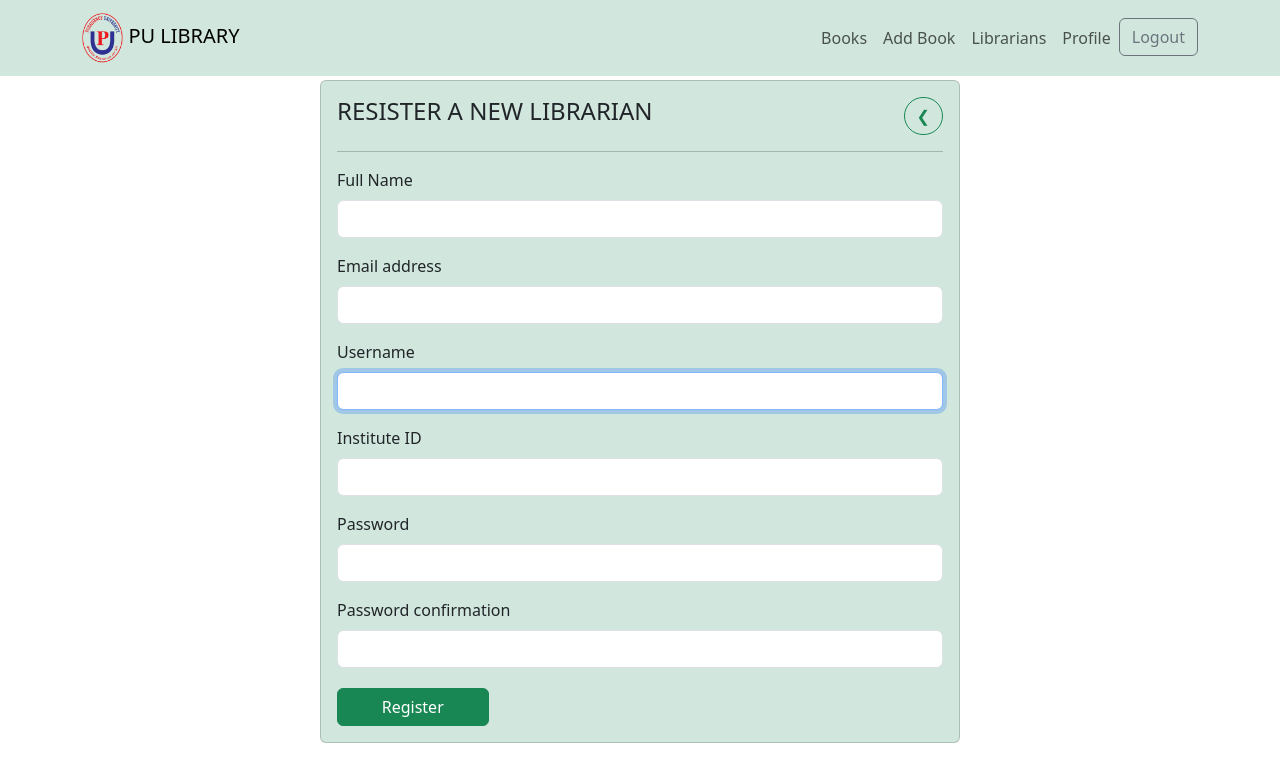
After one commit to shahidafridi-swe/libraryManagement, a Django app: page /librarians/register/ in a window 1280 px wide. The commit adds this page. Shown: the top 782 px of the page. Run offline with Django 4.2, Linux system fonts and the light colour scheme; a user stored in the database is signed in.

Commit message:
upto register user with required superuser

```diff
--- /dev/null
+++ b/librarians/forms.py
@@ -0,0 +1,24 @@
+from django import forms
+from django.contrib.auth.forms import UserCreationForm
+from django.contrib.auth.models import User
+from django.core.validators import MinLengthValidator, MaxLengthValidator, RegexValidator
+
+class CustomUserCreationForm(UserCreationForm):
+    institute_id = forms.CharField(label='Institute ID', validators=[
+        MinLengthValidator(1),
+        MaxLengthValidator(9),
+        RegexValidator(r'^[0-9]*$', 'Only numeric values are allowed.')
+    ])
+
+    class Meta(UserCreationForm.Meta):
+        model = User
+        fields = ['first_name', 'email', 'username', 'institute_id','password1', 'password2' ]
+        labels = {
+            'first_name': 'Full Name'
+        }
+
+    def __init__(self, *args, **kwargs):
+        super(CustomUserCreationForm, self).__init__(*args, **kwargs)
+
+        for name, field in self.fields.items():
+            field.widget.attrs.update({'class': 'form-control'})
--- a/librarians/signals.py
+++ b/librarians/signals.py
@@ -12,7 +12,8 @@ def createProfile(sender, instance, created, **kwargs):
             user =user,
             username = user.username,
             email = user.email,
-            name = user.first_name
+            name = user.first_name,
+            institute_id = user.institute_id,
         )
 post_save.connect(createProfile, sender=User)
 
--- /dev/null
+++ b/librarians/templates/librarians/librarian-register.html
@@ -0,0 +1,29 @@
+{% extends 'main.html' %}
+
+{% block content %}
+
+<div class="card w-50 mt-1 m-auto bg-success-subtle">
+        <div class="card-body">
+            <form method="POST" action="{% url 'register' %}">
+                <div class='d-flex justify-content-between'>
+                    <h4 class='text-uppercase '>RESISTER A NEW LIBRARIAN</h4>
+                    <a class='btn btn-outline-success rounded-pill'  href="{% url 'librarians' %}"> &#10094 </a>
+                </div>
+              <hr>
+                  {% csrf_token %}
+                  {% for field in form %}
+                      <div class="mb-3 form-group">
+                        <label for="input" class="form-label">{{field.label}}</label>
+                            {{field}}
+
+                            {% for error in field.errors %}
+                            <p class='text-danger'>{{error}}</p>
+                            {% endfor %}
+                      </div>
+                  {% endfor %}
+                  <button type="submit" class="btn btn-success mt-1 w-25">Register</button>
+            </form>
+        </div>
+    </div>
+</div>
+{% endblock content %}
--- a/librarians/urls.py
+++ b/librarians/urls.py
@@ -4,5 +4,6 @@ from . import views
 urlpatterns = [
     path('', views.librarians, name='librarians'),
     path('login/', views.loginUser, name='login'),
+    path('register/', views.registerUser, name='register'),
     path('logout/', views.logoutUser, name='logout'),
 ]
--- a/librarians/views.py
+++ b/librarians/views.py
@@ -1,9 +1,10 @@
 from django.shortcuts import redirect, render
+from django.contrib.admin.views.decorators import user_passes_test
 from django.contrib.auth import login, authenticate, logout
+from django.contrib.auth.models import User
 from django.contrib import messages
-from django.contrib.auth.models import User
 from .models import Librarian
-
+from .forms import CustomUserCreationForm
 
 def librarians(request):
     librarians = Librarian.objects.all()
@@ -42,3 +43,25 @@ def logoutUser(request):
     logout(request)
     messages.error(request,"Librarian is looged out successfully !")
     return redirect('login')
+
+
+@user_passes_test(lambda u: u.is_superuser)
+def registerUser(request):
+    form = CustomUserCreationForm()
+
+    if request.method == 'POST':
+        form = CustomUserCreationForm(request.POST)
+        if form.is_valid():
+            user = form.save(commit=False)
+            user.username = user.username.lower()
+            user.institute_id = form.cleaned_data['institute_id']
+            user.save()
+
+            messages.success(request, 'User account has created successfully ! ')
+            return redirect('librarians')
+        else:
+            messages.error(request, 'An error has occured in registration. Try again with correct information. ')
+    context = {
+        'form': form
+    }
+    return render(request, 'librarians/librarian-register.html', context)
--- a/library/templates/library/books.html
+++ b/library/templates/library/books.html
@@ -5,7 +5,7 @@
 <div class=" bg-success-subtle">
     <div class='container text-center pb-5'>
 
-        <div class='d-flex pb-3 notice-board'>
+        <div class='d-flex w-75 m-auto pb-3 notice-board'>
             <marquee class='mt-1 text-danger'>{{notice.notice}} </marquee>
             {% if request.user.is_authenticated %}
             <a class="btn btn-outline-success p-1" href="{% url 'notice-update' notice.id %}"><i class="fa fa-edit" ></i></a>
--- a/templates/main.html
+++ b/templates/main.html
@@ -11,15 +11,25 @@
   </head>
   <body>
     {% include 'navbar.html' %}
+
     <div class='container'>
       {% if messages %}
-      <ul class="messages">
-          {% for message in messages %}
-          <li{% if message.tags %} class="{{ message.tags }}"{% endif %}>{{ message }}</li>
+      <div class="toast-container  end-0 ">
+        {% for message in messages %}
+          <div class="toast align-items-center text-bg-warning border-0" role="alert" aria-live="assertive" aria-atomic="true">
+            <div class="d-flex">
+              <div class="toast-body">
+                <strong class="me-auto">{{ message }}</strong>
+              </div>
+              <button type="button" class="btn-close btn-close-white me-2 m-auto" data-bs-dismiss="toast" aria-label="Close"></button>
+            </div>
+          </div>
           {% endfor %}
-      </ul>
+        </div>
       {% endif %}
     </div>
+
+
     <div class="">
         {% block content %}
 
@@ -29,5 +39,14 @@
 
 
     <script src="https://cdn.jsdelivr.net/npm/bootstrap@5.3.0-alpha3/dist/js/bootstrap.bundle.min.js" integrity="sha384-ENjdO4Dr2bkBIFxQpeoTz1HIcje39Wm4jDKdf19U8gI4ddQ3GYNS7NTKfAdVQSZe" crossorigin="anonymous"></script>
+    <script>
+      var toastElList = [].slice.call(document.querySelectorAll('.toast'));
+      var toastList = toastElList.map(function(toastEl) {
+        return new bootstrap.Toast(toastEl);
+      });
+      toastList.forEach(function(toast) {
+        toast.show();
+      });
+    </script>
   </body>
 </html>
```
Also changed, not shown: librarians/templates/librarians/librarians.html (+10 -7 lines), db.sqlite3.
